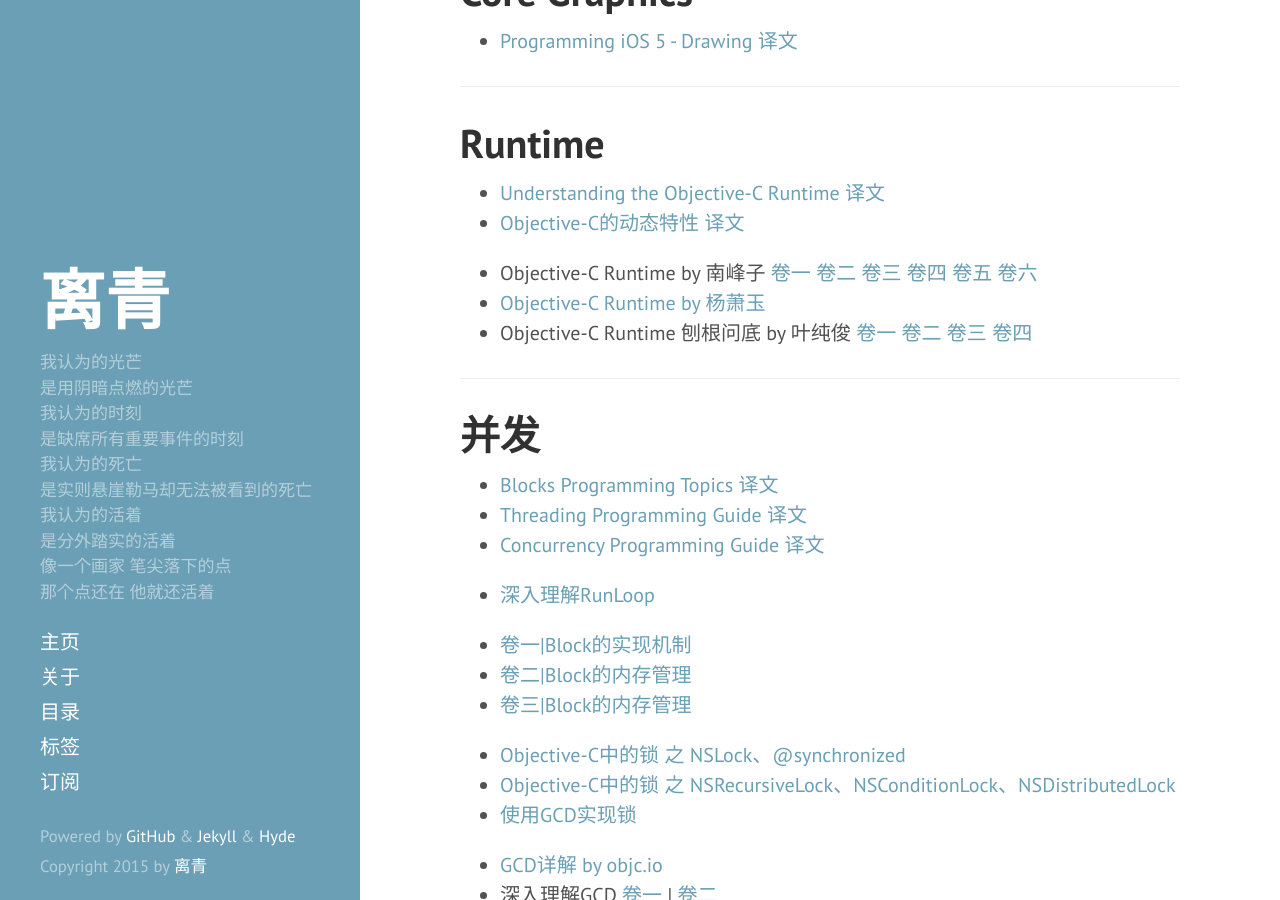
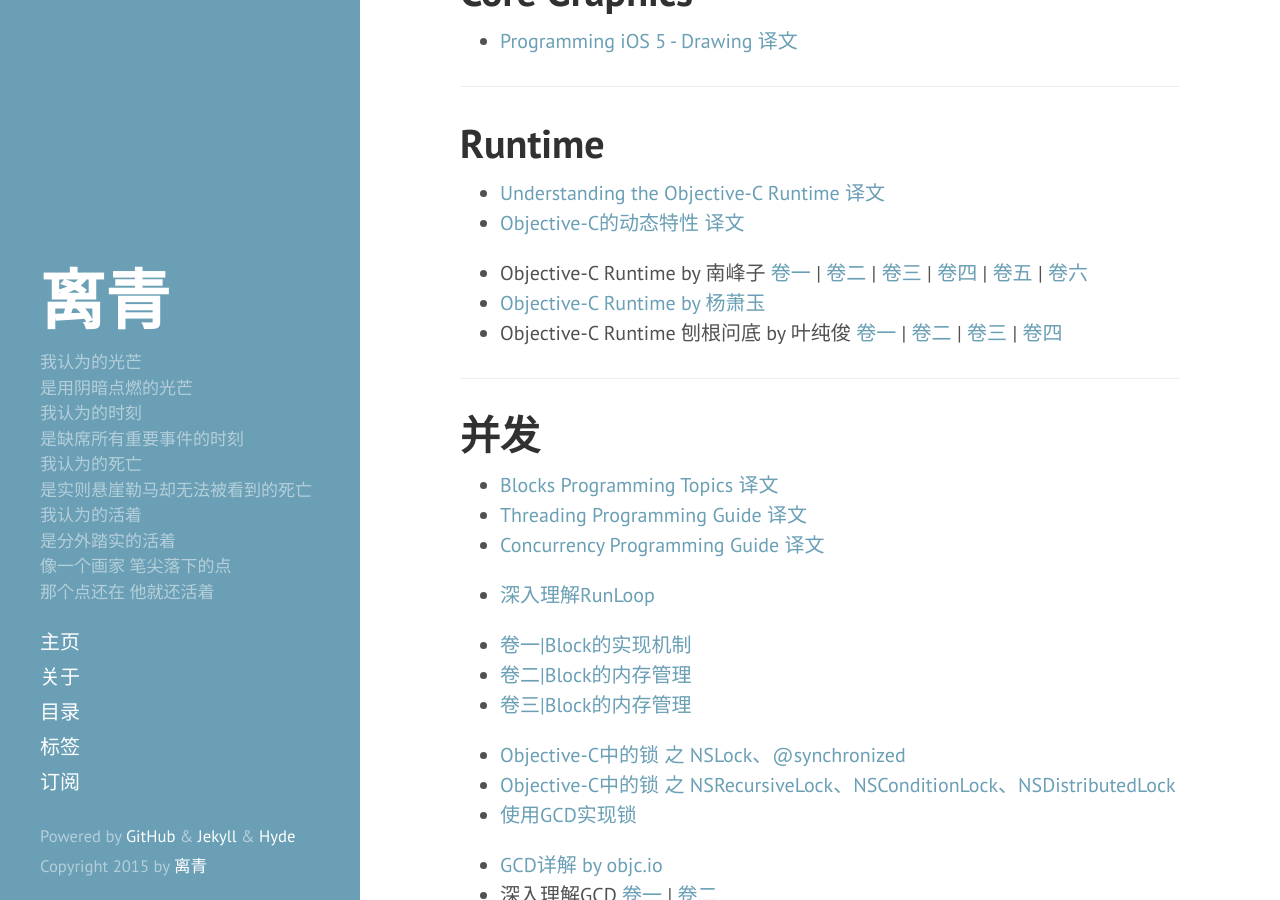
Before and after one commit to li-qing/li-qing.github.io, a Jekyll site: the page built from _posts/2015-06-10-digest.md, in a window 1280 px wide and 900 px high, scrolled down 2124 px. Built offline with Jekyll 4.4.1, drawn with Linux system fonts in a browser that asks for light colours.

```diff
--- a/_posts/2015-06-10-digest.md
+++ b/_posts/2015-06-10-digest.md
@@ -80,9 +80,9 @@ tags: Digest
 - [Understanding the Objective-C Runtime 译文](http://blog.cocoabit.com/2014-10-06-yi-li-jie-objctive-c-runtime/)
 - [Objective-C的动态特性 译文](http://limboy.me/ios/2013/08/03/dynamic-tips-and-tricks-with-objective-c.html)
 
-- Objective-C Runtime by 南峰子 [卷一](http://southpeak.github.io/blog/2014/10/25/objective-c-runtime-yun-xing-shi-zhi-lei-yu-dui-xiang/) [卷二](http://southpeak.github.io/blog/2014/10/30/objective-c-runtime-yun-xing-shi-zhi-er-:cheng-yuan-bian-liang-yu-shu-xing/) [卷三](http://southpeak.github.io/blog/2014/11/03/objective-c-runtime-yun-xing-shi-zhi-san-:fang-fa-yu-xiao-xi-zhuan-fa/) [卷四](http://southpeak.github.io/blog/2014/11/06/objective-c-runtime-yun-xing-shi-zhi-si-:method-swizzling/) [卷五](http://southpeak.github.io/blog/2014/11/08/objective-c-runtime-yun-xing-shi-zhi-wu-:xie-yi-yu-fen-lei/) [卷六](http://southpeak.github.io/blog/2014/11/09/objective-c-runtime-yun-xing-shi-zhi-liu-:shi-yi/)
+- Objective-C Runtime by 南峰子 [卷一](http://southpeak.github.io/blog/2014/10/25/objective-c-runtime-yun-xing-shi-zhi-lei-yu-dui-xiang/) \| [卷二](http://southpeak.github.io/blog/2014/10/30/objective-c-runtime-yun-xing-shi-zhi-er-:cheng-yuan-bian-liang-yu-shu-xing/) \| [卷三](http://southpeak.github.io/blog/2014/11/03/objective-c-runtime-yun-xing-shi-zhi-san-:fang-fa-yu-xiao-xi-zhuan-fa/) \| [卷四](http://southpeak.github.io/blog/2014/11/06/objective-c-runtime-yun-xing-shi-zhi-si-:method-swizzling/) \| [卷五](http://southpeak.github.io/blog/2014/11/08/objective-c-runtime-yun-xing-shi-zhi-wu-:xie-yi-yu-fen-lei/) \| [卷六](http://southpeak.github.io/blog/2014/11/09/objective-c-runtime-yun-xing-shi-zhi-liu-:shi-yi/)
 - [Objective-C Runtime by 杨萧玉](http://yulingtianxia.com/blog/2014/11/05/objective-c-runtime/)
-- Objective-C Runtime 刨根问底 by 叶纯俊 [卷一](http://chun.tips/blog/2014/11/05/bao-gen-wen-di-objective%5Bnil%5Dc-runtime(1)%5Bnil%5D-self-and-super/) [卷二](http://chun.tips/blog/2014/11/05/bao-gen-wen-di-objective%5Bnil%5Dc-runtime-(2)%5Bnil%5D-object-and-class-and-meta-class/) [卷三](http://chun.tips/blog/2014/11/06/bao-gen-wen-di-objective%5Bnil%5Dc-runtime(3)%5Bnil%5D-xiao-xi-he-category/) [卷四](http://chun.tips/blog/2014/11/08/bao-gen-wen-di-objective%5Bnil%5Dc-runtime(4)%5Bnil%5D-cheng-yuan-bian-liang-yu-shu-xing/)
+- Objective-C Runtime 刨根问底 by 叶纯俊 [卷一](http://chun.tips/blog/2014/11/05/bao-gen-wen-di-objective%5Bnil%5Dc-runtime(1)%5Bnil%5D-self-and-super/) \| [卷二](http://chun.tips/blog/2014/11/05/bao-gen-wen-di-objective%5Bnil%5Dc-runtime-(2)%5Bnil%5D-object-and-class-and-meta-class/) \| [卷三](http://chun.tips/blog/2014/11/06/bao-gen-wen-di-objective%5Bnil%5Dc-runtime(3)%5Bnil%5D-xiao-xi-he-category/) \| [卷四](http://chun.tips/blog/2014/11/08/bao-gen-wen-di-objective%5Bnil%5Dc-runtime(4)%5Bnil%5D-cheng-yuan-bian-liang-yu-shu-xing/)
 
 
 - - -
```
Also changed, not shown: other parts of _posts/2015-06-10-digest.md (+1 -1 lines).
